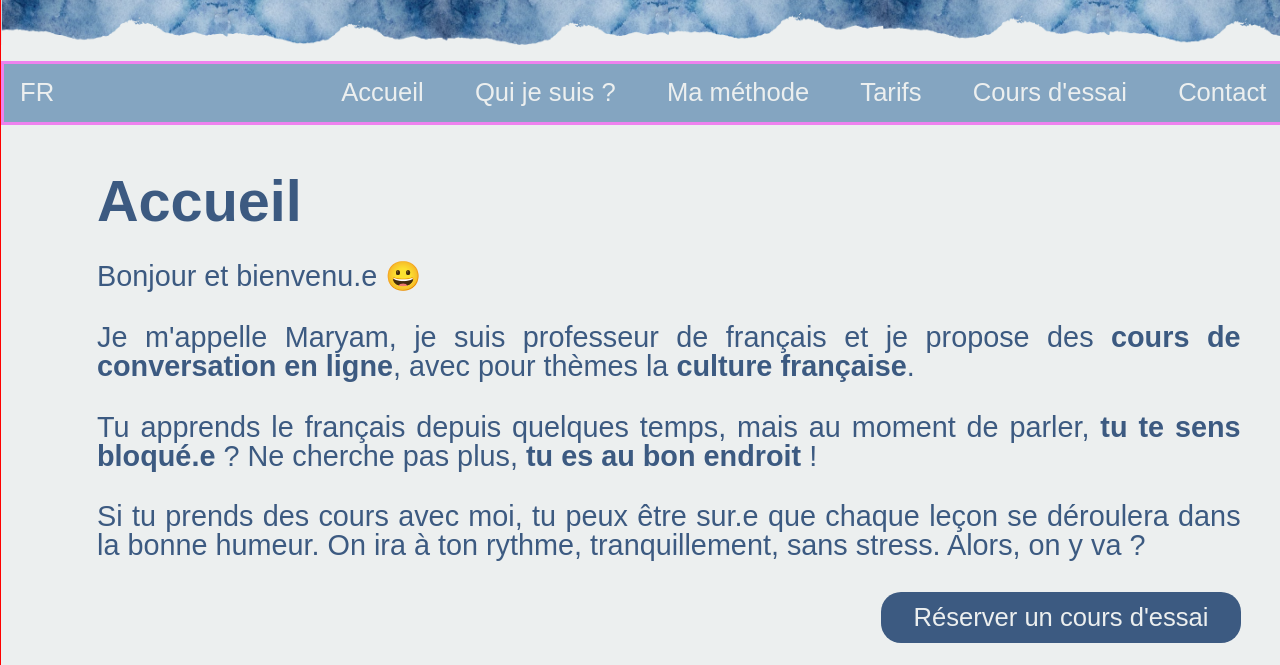
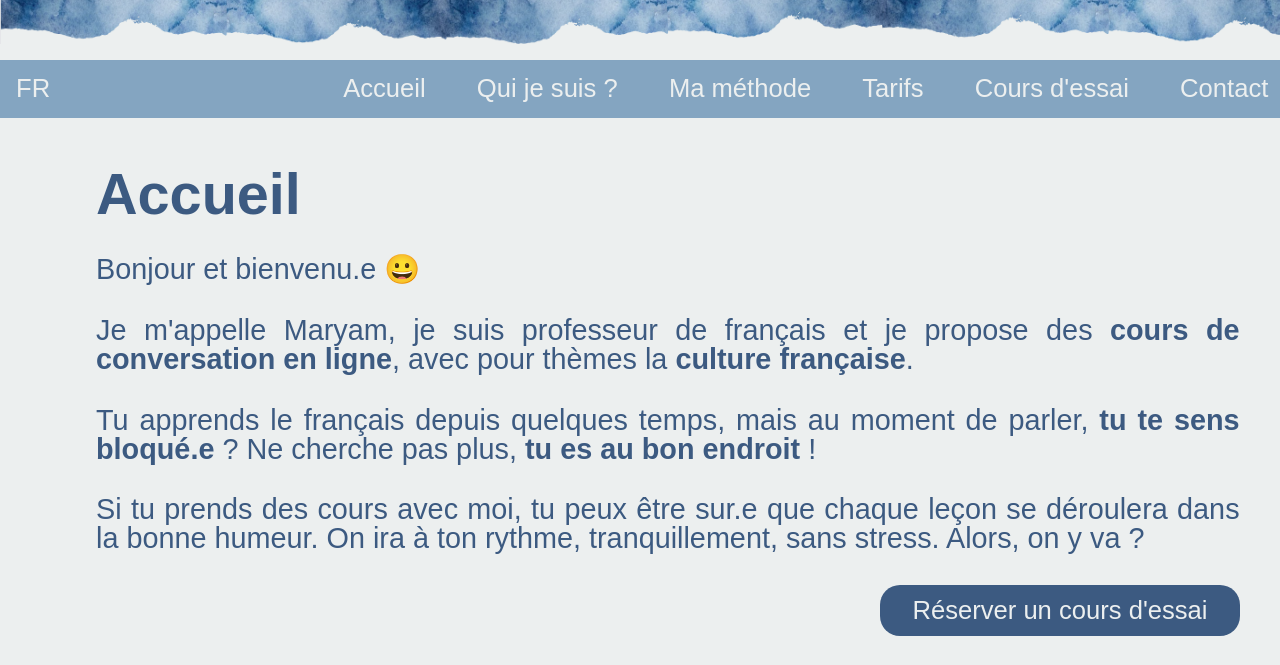
Before and after one commit to Maryam2329/frenchTeachingWebiste, a plain HTML site: page index.html in a window 1280 px wide. Shown: the part 135-800 px from the top of the page. Drawn offline with Linux system fonts and the light colour scheme.

Commit message:
display seems to be working well now

```diff
--- a/styles_general.css
+++ b/styles_general.css
@@ -14,12 +14,9 @@ body{
     font-size: 1.8rem;
     display: grid;
     grid-auto-flow: row;
-    /*grid-template-columns: 1fr;
-    grid-template-rows: 20 10vh minmax(max-content,60vh) 10vh;*/
     font-family: Arial;
     height: 100%;
     width: 100%;
-    border: solid 1px red;
 }
 
 .header{
@@ -64,14 +61,11 @@ body{
 }
 
 .menu{
-    border: solid 3px violet;
     font-size: 1.6rem;
     display: grid;
-    /*grid-auto-flow: column;*/
     grid-template-columns: 1fr 10fr;
     padding: 1rem;
     height: max-content;
-    /*width: 100vw;*/
 }
 
 .menu-tabs{
@@ -89,8 +83,6 @@ body{
     font-size: 1.2rem;
     padding: 1rem;
     text-align: center;
-    /*width: 100vw;*/
-    /*margin-top: 3rem;*/
     height: max-content;
 }
 
```
